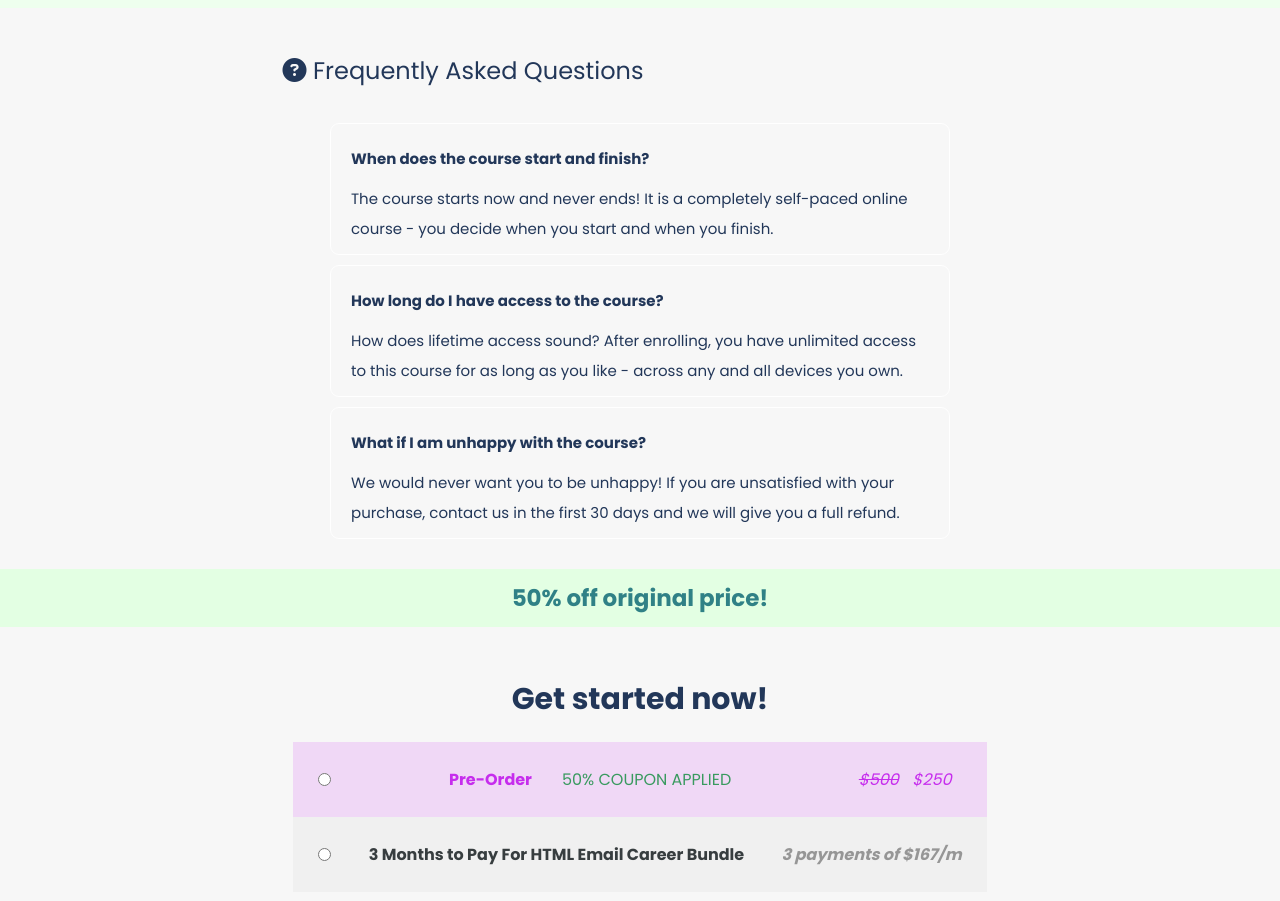
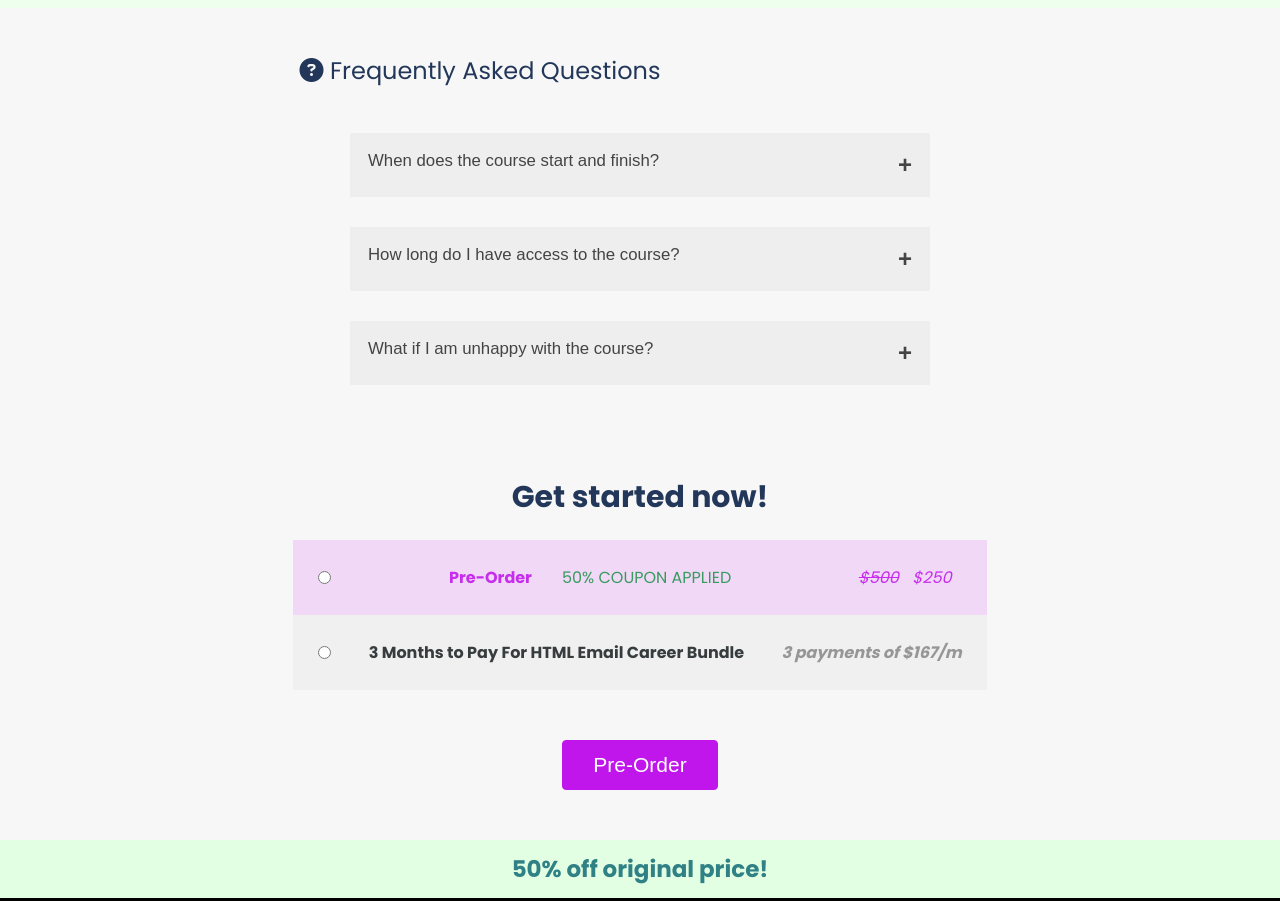
Before and after one commit to Kiruxg/codingphase_challenge, a plain HTML site: page index.html in a window 1280 px wide. Shown: the part 3820-4721 px from the top of the page. Drawn offline with Linux system fonts and the light colour scheme.

Commit message:
implemented accordian faq page

```diff
--- a/index.html
+++ b/index.html
@@ -182,35 +182,47 @@
             <i class="fas fa-question-circle"></i> Frequently Asked Questions
           </h2>
           <div class="question_answer">
-            <p>When does the course start and finish?</p>
+            <button class="accordion">
+              When does the course start and finish?
+              <span class="faq_collapse">+</span>
+            </button>
+            <div class="panel">
               <p>
                 The course starts now and never ends! It is a completely
-              self-paced online course - you decide when you start and when you
-              finish.
+                self-paced online course - you decide when you start and when
+                you finish.
               </p>
             </div>
+          </div>
           <div class="question_answer">
-            <p>How long do I have access to the course?</p>
+            <button class="accordion">
+              How long do I have access to the course?
+              <span class="faq_collapse">+</span>
+            </button>
+            <div class="panel">
               <p>
                 How does lifetime access sound? After enrolling, you have
                 unlimited access to this course for as long as you like - across
                 any and all devices you own.
               </p>
             </div>
+          </div>
           <div class="question_answer">
-            <p>What if I am unhappy with the course?</p>
+            <button class="accordion">
+              What if I am unhappy with the course?
+              <span class="faq_collapse">+</span>
+            </button>
+            <div class="panel">
               <p>
-              We would never want you to be unhappy! If you are unsatisfied with
-              your purchase, contact us in the first 30 days and we will give
-              you a full refund.
+                We would never want you to be unhappy! If you are unsatisfied
+                with your purchase, contact us in the first 30 days and we will
+                give you a full refund.
               </p>
+            </div>
           </div>
         </div>
       </section>
       <section id="promo" class="checkout">
-        <div class="promo_banner">
-          <p>50% off original price!</p>
-        </div>
         <div>
           <h4>Get started now!</h4>
           <div class="order_bundle">
@@ -231,6 +243,9 @@
             </div>
           </div>
           <button class="btn_primary btn_center">Pre-Order</button>
+        </div>
+        <div class="promo_banner">
+          <p>50% off original price!</p>
         </div>
       </section>
     </main>
@@ -259,8 +274,39 @@
         // Reset the video to 0
         video.currentTime = 0;
         // And play again
-        video.play();
+        var playPromise = video.play();
+        if (playPromise !== undefined) {
+          playPromise
+            .then(_ => {
+              // Automatic playback started!
+              // Show playing UI.
+            })
+            .catch(error => {
+              // Auto-play was prevented
+              // Show paused UI.
             });
+        }
+        // video.play();
+      });
+
+      var acc = document.getElementsByClassName("accordion");
+      var plusMinusChange = document.getElementsByClassName("faq_collapse");
+      console.log(plusMinusChange[0]);
+      for (let i = 0; i < acc.length; i++) {
+        acc[i].addEventListener("click", function() {
+          this.classList.toggle("active");
+          var panel = this.nextElementSibling;
+          if (panel.style.maxHeight) {
+            panel.style.maxHeight = null;
+            plusMinusChange[i].textContent = "+";
+          } else {
+            panel.style.maxHeight = panel.scrollHeight + "px";
+            console.log("value of i is " + i);
+            console.log(plusMinusChange[i]);
+            plusMinusChange[i].textContent = "-";
+          }
+        });
+      }
     </script>
   </body>
 </html>
--- a/styles.css
+++ b/styles.css
@@ -302,6 +302,36 @@ ul section li:hover {
 .faq_section {
   background-color: #f7f7f7;
 }
+.accordion {
+  background-color: #eee;
+  color: #444;
+  cursor: pointer;
+  padding: 18px;
+  width: 100%;
+  border: none;
+  text-align: left;
+  outline: none;
+  font-size: 1.2em;
+  transition: 0.4s;
+}
+.accordion span {
+  font-weight: bold;
+  font-size: 24px;
+  float: right;
+}
+
+.active,
+.accordion:hover {
+  background-color: #ccc;
+}
+
+.panel {
+  padding: 0 18px;
+  background-color: white;
+  max-height: 0;
+  overflow: hidden;
+  transition: max-height 0.2s ease-out;
+}
 
 .developer_group {
   background-color: rgba(227, 255, 227, 0.6);
@@ -332,27 +362,22 @@ ul section li:hover {
 
 .faq_title {
   text-align: center;
-  left: -177px;
+  left: -160px;
+  font-size: 2.4em;
 }
 
 .question_answer {
-  border: 1px solid #fff;
   border-radius: 9px;
   padding: 10px 20px;
   margin: 10px;
   line-height: 2;
-  font-size: 1.5em;
+  font-size: 1.4em;
 }
 
 .question_answer p:first-child {
   font-weight: 700;
   margin: 10px auto;
 }
-
-#promo {
-  padding-bottom: 60px;
-}
-
 .promo_banner p {
   font-weight: 700;
   font-size: 2.3em;
```
Lines whose indentation alone changed are shown as unchanged.
